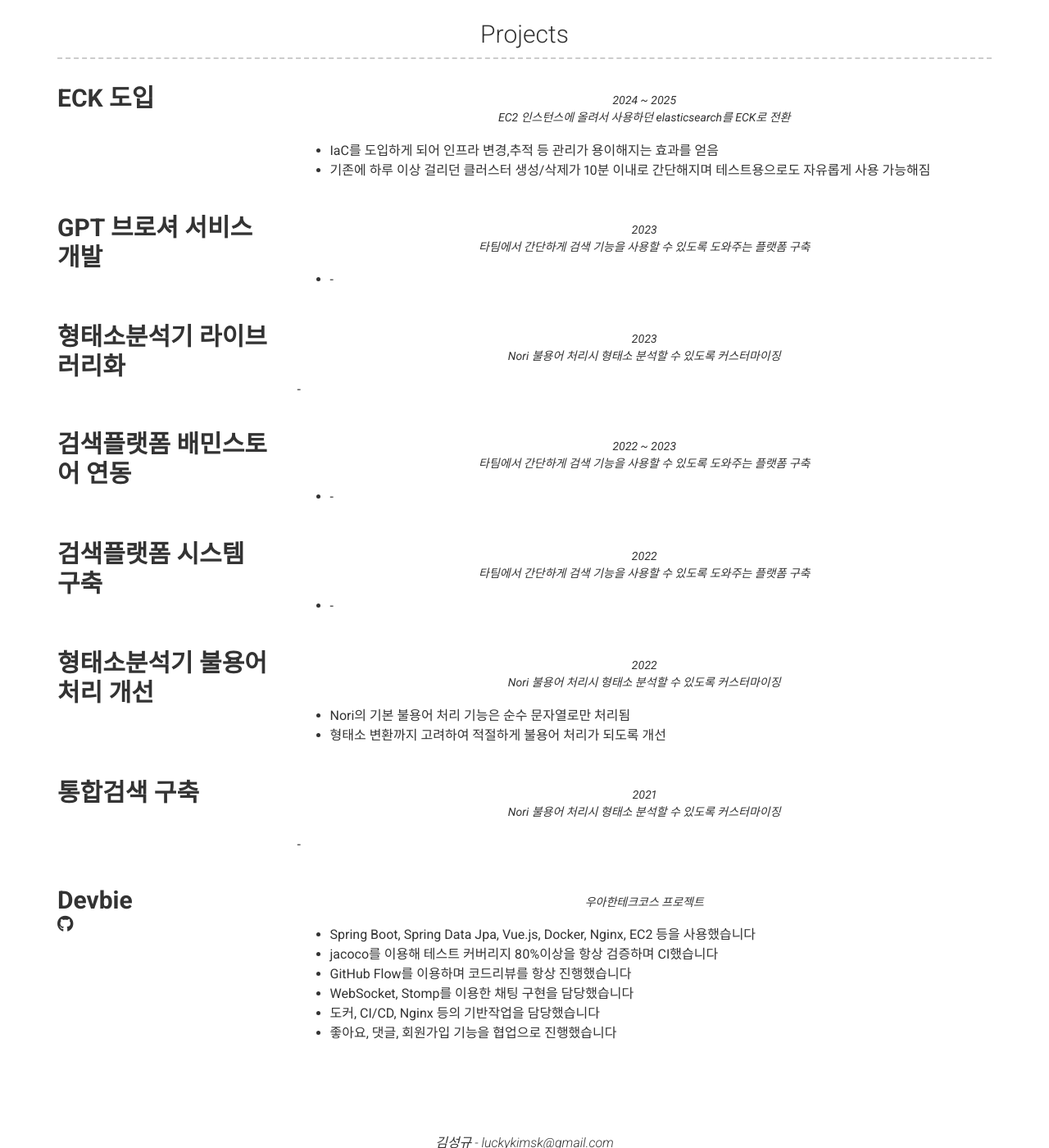
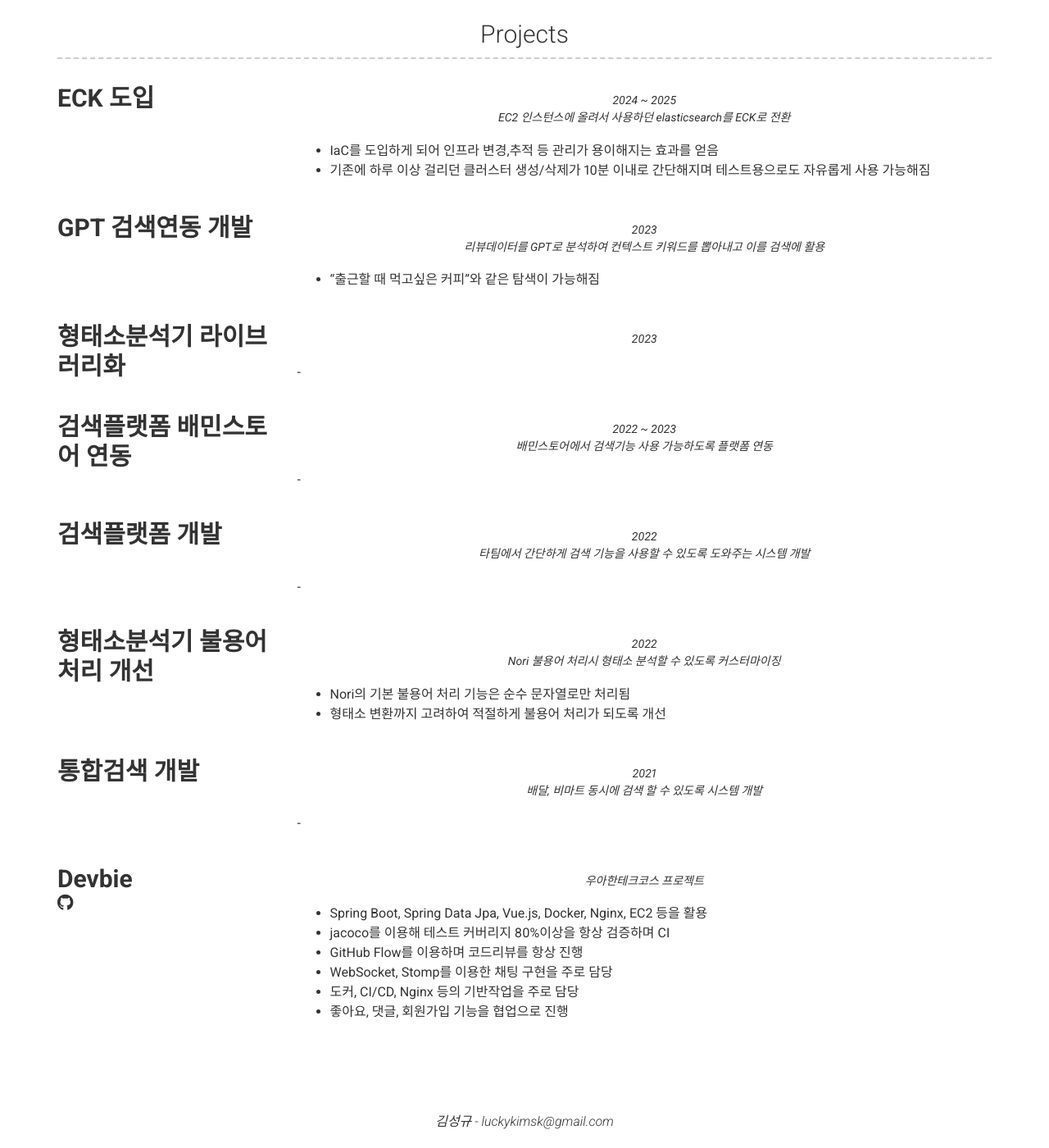
Before and after one commit to KimSeongGyu1/KimSeongGyu1.github.io, a Jekyll site: the page built from index.md, in a window 1280 px wide and 1400 px high, scrolled down 1207 px. Shown: the whole window at 82% size. Built offline with Jekyll 4.4.1, drawn with Linux system fonts in a browser that asks for light colours; nearby versions of some CDN libraries.

Commit message:
프로젝트 제목 위주 작성2

```diff
--- a/_data/projects.yml
+++ b/_data/projects.yml
@@ -8,43 +8,39 @@
     - 기존에 하루 이상 걸리던 클러스터 생성/삭제가 10분 이내로 간단해지며 테스트용으로도 자유롭게 사용 가능해짐
 
 - layout: left
-  name: GPT 브로셔 서비스 개발
+  name: GPT 검색연동 개발
   quote: >
     2023 <br>
-    타팀에서 간단하게 검색 기능을 사용할 수 있도록 도와주는 플랫폼 구축
+    리뷰데이터를 GPT로 분석하여 컨텍스트 키워드를 뽑아내고 이를 검색에 활용
   description: | # this will include new lines to allow paragraphs
-    -
-    -
+    - "출근할 때 먹고싶은 커피"와 같은 탐색이 가능해짐
 
 - layout: left
   name: 형태소분석기 라이브러리화
   quote: >
     2023 <br>
-    Nori 불용어 처리시 형태소 분석할 수 있도록 커스터마이징
+
   description: | # this will include new lines to allow paragraphs
     -
-
 
 - layout: left
   name: 검색플랫폼 배민스토어 연동
   quote: >
     2022 ~ 2023 <br>
-    타팀에서 간단하게 검색 기능을 사용할 수 있도록 도와주는 플랫폼 구축
+    배민스토어에서 검색기능 사용 가능하도록 플랫폼 연동
   description: | # this will include new lines to allow paragraphs
-    -
     -
 
 - layout: left
-  name: 검색플랫폼 시스템 구축
+  name: 검색플랫폼 개발
   quote: >
     2022 <br>
-    타팀에서 간단하게 검색 기능을 사용할 수 있도록 도와주는 플랫폼 구축
+    타팀에서 간단하게 검색 기능을 사용할 수 있도록 도와주는 시스템 개발
   description: | # this will include new lines to allow paragraphs
-    -
     -
 
 - layout: left
-  name: 형태소분석기 불용어 처리 개선
+  name: 형태소분석기 불용어처리 개선
   quote: >
     2022 <br>
     Nori 불용어 처리시 형태소 분석할 수 있도록 커스터마이징
@@ -53,13 +49,12 @@
     - 형태소 변환까지 고려하여 적절하게 불용어 처리가 되도록 개선
 
 - layout: left
-  name: 통합검색 구축
+  name: 통합검색 개발
   quote: >
     2021 <br>
-    Nori 불용어 처리시 형태소 분석할 수 있도록 커스터마이징
+    배달, 비마트 동시에 검색 할 수 있도록 시스템 개발
   description: | # this will include new lines to allow paragraphs
     -
-
 
 # Project template
 - layout: left
@@ -69,9 +64,9 @@
   quote: >
     우아한테크코스 프로젝트
   description: | # this will include new lines to allow paragraphs
-    - Spring Boot, Spring Data Jpa, Vue.js, Docker, Nginx, EC2 등을 사용했습니다
-    - jacoco를 이용해 테스트 커버리지 80%이상을 항상 검증하며 CI했습니다
-    - GitHub Flow를 이용하며 코드리뷰를 항상 진행했습니다
-    - WebSocket, Stomp를 이용한 채팅 구현을 담당했습니다
-    - 도커, CI/CD, Nginx 등의 기반작업을 담당했습니다
-    - 좋아요, 댓글, 회원가입 기능을 협업으로 진행했습니다
+    - Spring Boot, Spring Data Jpa, Vue.js, Docker, Nginx, EC2 등을 활용
+    - jacoco를 이용해 테스트 커버리지 80%이상을 항상 검증하며 CI
+    - GitHub Flow를 이용하며 코드리뷰를 항상 진행
+    - WebSocket, Stomp를 이용한 채팅 구현을 주로 담당
+    - 도커, CI/CD, Nginx 등의 기반작업을 주로 담당
+    - 좋아요, 댓글, 회원가입 기능을 협업으로 진행
```
